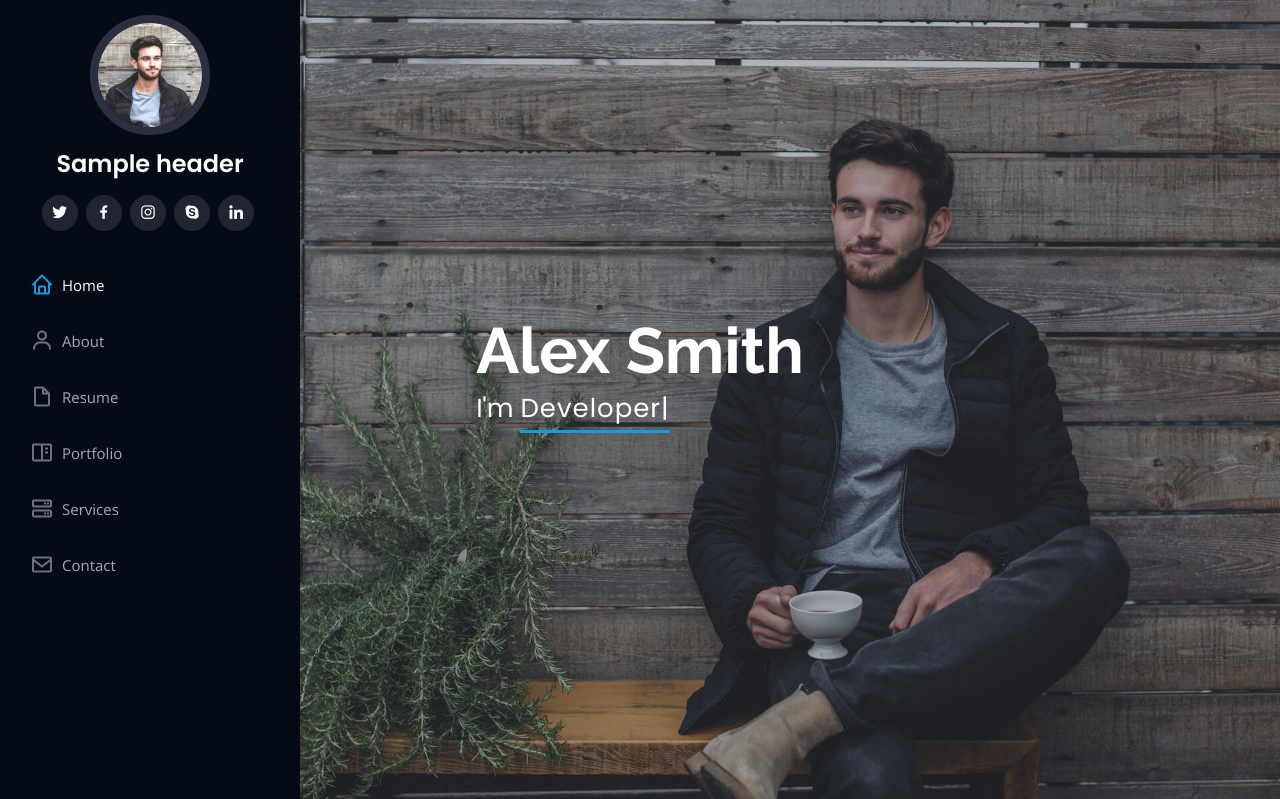
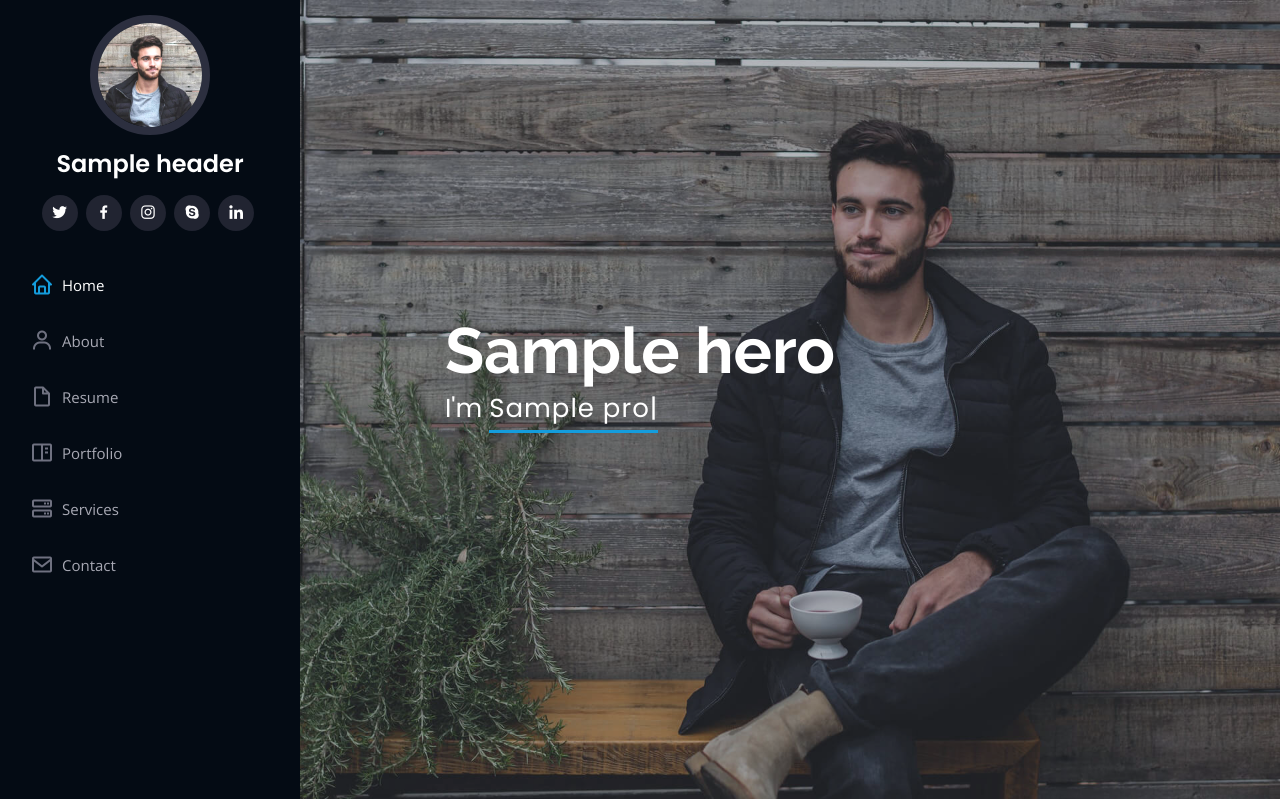
Before and after one commit to fourofclubs001/Portfolio, a Flask app: template templates/index.html in a window 1280 px wide. Shown: the top 799 px of the page. Run offline with Flask 3, Linux system fonts and the light colour scheme; the template is opened without the code that fills it: most values are stand-ins (such as "Sample title", 1, 10 or a date in 2020); grey boxes marked "Sample" are stand-in pictures; some libraries are stand-ins or nearby versions.

Commit message:
hero as a macro ready

```diff
--- a/info.json
+++ b/info.json
@@ -2,6 +2,11 @@
     "header":
     {
         "name": "Alex Smith"
+    },
+    "hero":
+    {
+        "name": "Alex Smith",
+        "profession": "Designer, Developer, Freelancer, Photographer"
     },
     "about":
     {
--- a/templates/hero.html
+++ b/templates/hero.html
@@ -1,7 +1,11 @@
+{% macro render(info) %}
+
 <!-- ======= Hero Section ======= -->
 <section id="hero" class="d-flex flex-column justify-content-center align-items-center">
-    <div class="hero-container" data-aos="fade-in">
-      <h1>Alex Smith</h1>
-      <p>I'm <span class="typed" data-typed-items="Designer, Developer, Freelancer, Photographer"></span></p>
-    </div>
-  </section><!-- End Hero -->
+  <div class="hero-container" data-aos="fade-in">
+    <h1>{{ info['hero']['name'] }}</h1>
+    <p>I'm <span class="typed" data-typed-items="{{ info['hero']['profession'] }}"></span></p>
+  </div>
+</section><!-- End Hero -->
+
+{% endmacro %}
--- a/templates/index.html
+++ b/templates/index.html
@@ -1,5 +1,6 @@
 {% import 'main.html' as main %}
 {% import 'header.html' as header %}
+{% import 'hero.html' as hero %}
 {% extends 'base.html' %}
 
 {% block title %}Lucas Vitali Portfolio{% endblock %}
@@ -10,7 +11,7 @@
 
 {{ header.render(info) }}
 
-{% include 'hero.html' %}
+{{ hero.render(info) }}
 
 {{ main.render(info) }}
 
```
